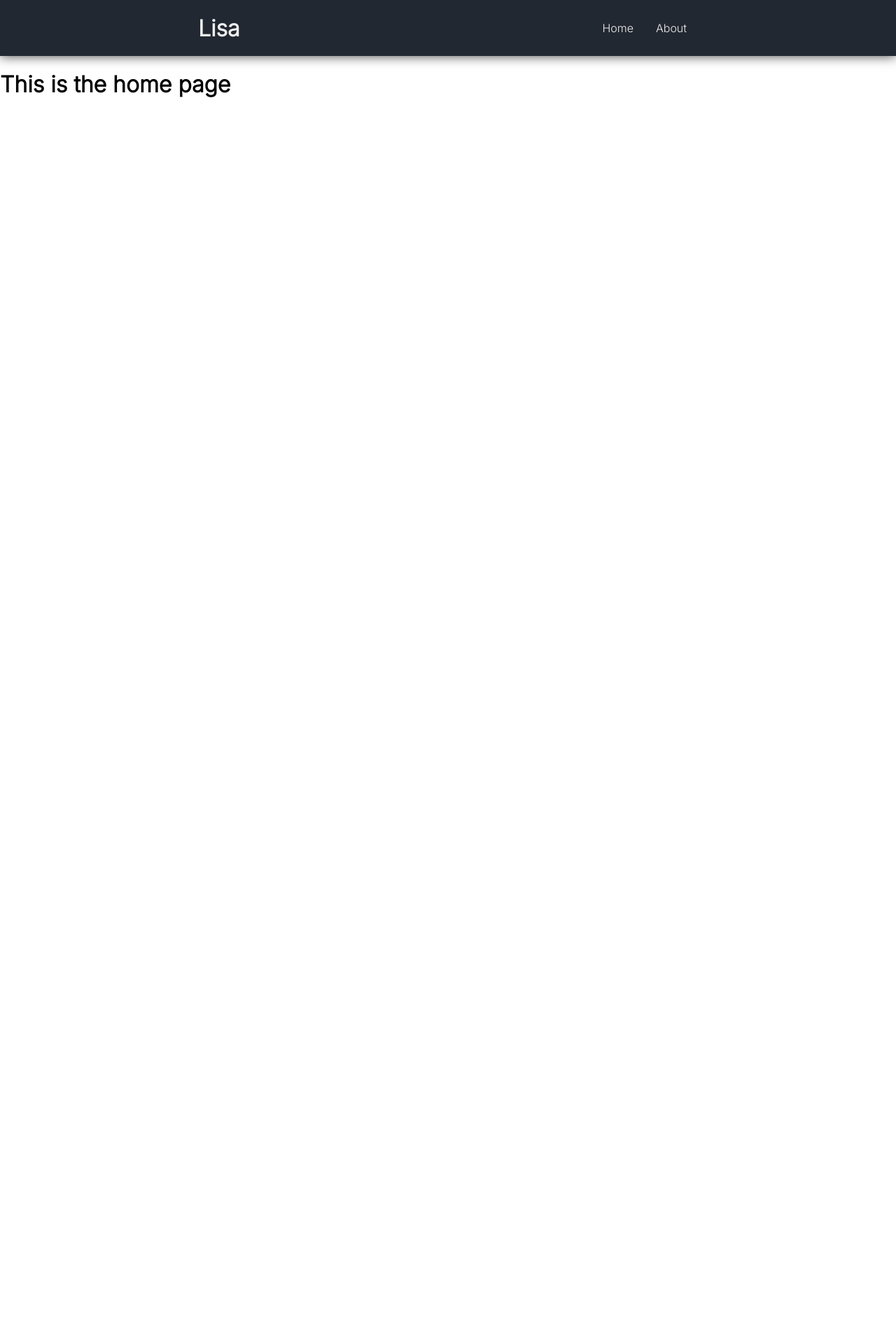
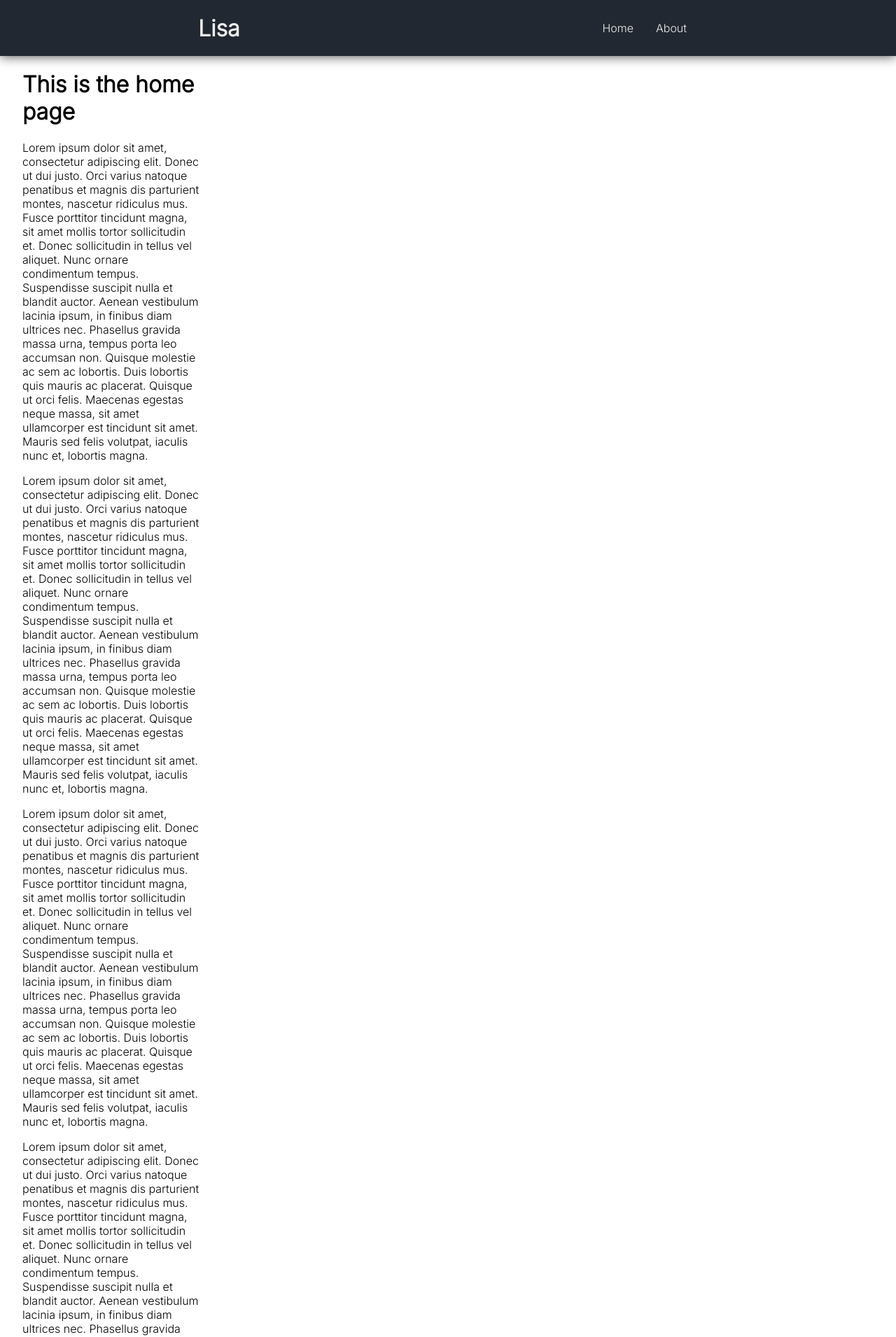
Before and after one commit to avlrd/Lisa, a Vue app: page / in a window 1280 px wide. Shown: the top 1911 px of the page at 70% size. Before the commit the page ends 800 px from the top, so only its background shows below. Built offline with nearby package versions, Linux system fonts and the light colour scheme.

Commit message:
Footer init

```diff
--- a/src/App.vue
+++ b/src/App.vue
@@ -1,10 +1,13 @@
 <script setup lang="ts">
 	import { RouterView } from 'vue-router'
 	import Header from './components/header.vue'
+	import Footer from './components/footer.vue'
 </script>
 
 <template>
 	<Header />
 
 	<RouterView />
+
+	<Footer />
 </template>
--- /dev/null
+++ b/src/components/footer.vue
@@ -0,0 +1,23 @@
+<script setup lang="ts">
+</script>
+
+<template>
+	<footer>
+		<div class="wrapper">
+			<span>Arthur Villard</span>
+
+		</div>
+	</footer>
+</template>
+
+<style scoped>
+	footer {
+		background-color: rgb(0, 173, 181);
+		padding: 20px 0;
+	}
+
+	.wrapper {
+		margin: 0 auto;
+		padding: 0 20px;
+	}
+</style>
--- a/src/views/HomeView.vue
+++ b/src/views/HomeView.vue
@@ -1,5 +1,20 @@
 <template>
 	<main>
 		<h1>This is the home page</h1>
+		<p>Lorem ipsum dolor sit amet, consectetur adipiscing elit. Donec ut dui justo. Orci varius natoque penatibus et magnis dis parturient montes, nascetur ridiculus mus. Fusce porttitor tincidunt magna, sit amet mollis tortor sollicitudin et. Donec sollicitudin in tellus vel aliquet. Nunc ornare condimentum tempus. Suspendisse suscipit nulla et blandit auctor. Aenean vestibulum lacinia ipsum, in finibus diam ultrices nec. Phasellus gravida massa urna, tempus porta leo accumsan non. Quisque molestie ac sem ac lobortis. Duis lobortis quis mauris ac placerat. Quisque ut orci felis. Maecenas egestas neque massa, sit amet ullamcorper est tincidunt sit amet. Mauris sed felis volutpat, iaculis nunc et, lobortis magna. </p>
+		<p>Lorem ipsum dolor sit amet, consectetur adipiscing elit. Donec ut dui justo. Orci varius natoque penatibus et magnis dis parturient montes, nascetur ridiculus mus. Fusce porttitor tincidunt magna, sit amet mollis tortor sollicitudin et. Donec sollicitudin in tellus vel aliquet. Nunc ornare condimentum tempus. Suspendisse suscipit nulla et blandit auctor. Aenean vestibulum lacinia ipsum, in finibus diam ultrices nec. Phasellus gravida massa urna, tempus porta leo accumsan non. Quisque molestie ac sem ac lobortis. Duis lobortis quis mauris ac placerat. Quisque ut orci felis. Maecenas egestas neque massa, sit amet ullamcorper est tincidunt sit amet. Mauris sed felis volutpat, iaculis nunc et, lobortis magna. </p>
+		<p>Lorem ipsum dolor sit amet, consectetur adipiscing elit. Donec ut dui justo. Orci varius natoque penatibus et magnis dis parturient montes, nascetur ridiculus mus. Fusce porttitor tincidunt magna, sit amet mollis tortor sollicitudin et. Donec sollicitudin in tellus vel aliquet. Nunc ornare condimentum tempus. Suspendisse suscipit nulla et blandit auctor. Aenean vestibulum lacinia ipsum, in finibus diam ultrices nec. Phasellus gravida massa urna, tempus porta leo accumsan non. Quisque molestie ac sem ac lobortis. Duis lobortis quis mauris ac placerat. Quisque ut orci felis. Maecenas egestas neque massa, sit amet ullamcorper est tincidunt sit amet. Mauris sed felis volutpat, iaculis nunc et, lobortis magna. </p>
+		<p>Lorem ipsum dolor sit amet, consectetur adipiscing elit. Donec ut dui justo. Orci varius natoque penatibus et magnis dis parturient montes, nascetur ridiculus mus. Fusce porttitor tincidunt magna, sit amet mollis tortor sollicitudin et. Donec sollicitudin in tellus vel aliquet. Nunc ornare condimentum tempus. Suspendisse suscipit nulla et blandit auctor. Aenean vestibulum lacinia ipsum, in finibus diam ultrices nec. Phasellus gravida massa urna, tempus porta leo accumsan non. Quisque molestie ac sem ac lobortis. Duis lobortis quis mauris ac placerat. Quisque ut orci felis. Maecenas egestas neque massa, sit amet ullamcorper est tincidunt sit amet. Mauris sed felis volutpat, iaculis nunc et, lobortis magna. </p>
+		<p>Lorem ipsum dolor sit amet, consectetur adipiscing elit. Donec ut dui justo. Orci varius natoque penatibus et magnis dis parturient montes, nascetur ridiculus mus. Fusce porttitor tincidunt magna, sit amet mollis tortor sollicitudin et. Donec sollicitudin in tellus vel aliquet. Nunc ornare condimentum tempus. Suspendisse suscipit nulla et blandit auctor. Aenean vestibulum lacinia ipsum, in finibus diam ultrices nec. Phasellus gravida massa urna, tempus porta leo accumsan non. Quisque molestie ac sem ac lobortis. Duis lobortis quis mauris ac placerat. Quisque ut orci felis. Maecenas egestas neque massa, sit amet ullamcorper est tincidunt sit amet. Mauris sed felis volutpat, iaculis nunc et, lobortis magna. </p>
+		<p>Lorem ipsum dolor sit amet, consectetur adipiscing elit. Donec ut dui justo. Orci varius natoque penatibus et magnis dis parturient montes, nascetur ridiculus mus. Fusce porttitor tincidunt magna, sit amet mollis tortor sollicitudin et. Donec sollicitudin in tellus vel aliquet. Nunc ornare condimentum tempus. Suspendisse suscipit nulla et blandit auctor. Aenean vestibulum lacinia ipsum, in finibus diam ultrices nec. Phasellus gravida massa urna, tempus porta leo accumsan non. Quisque molestie ac sem ac lobortis. Duis lobortis quis mauris ac placerat. Quisque ut orci felis. Maecenas egestas neque massa, sit amet ullamcorper est tincidunt sit amet. Mauris sed felis volutpat, iaculis nunc et, lobortis magna. </p>
+		<p>Lorem ipsum dolor sit amet, consectetur adipiscing elit. Donec ut dui justo. Orci varius natoque penatibus et magnis dis parturient montes, nascetur ridiculus mus. Fusce porttitor tincidunt magna, sit amet mollis tortor sollicitudin et. Donec sollicitudin in tellus vel aliquet. Nunc ornare condimentum tempus. Suspendisse suscipit nulla et blandit auctor. Aenean vestibulum lacinia ipsum, in finibus diam ultrices nec. Phasellus gravida massa urna, tempus porta leo accumsan non. Quisque molestie ac sem ac lobortis. Duis lobortis quis mauris ac placerat. Quisque ut orci felis. Maecenas egestas neque massa, sit amet ullamcorper est tincidunt sit amet. Mauris sed felis volutpat, iaculis nunc et, lobortis magna. </p>
+		<p>Lorem ipsum dolor sit amet, consectetur adipiscing elit. Donec ut dui justo. Orci varius natoque penatibus et magnis dis parturient montes, nascetur ridiculus mus. Fusce porttitor tincidunt magna, sit amet mollis tortor sollicitudin et. Donec sollicitudin in tellus vel aliquet. Nunc ornare condimentum tempus. Suspendisse suscipit nulla et blandit auctor. Aenean vestibulum lacinia ipsum, in finibus diam ultrices nec. Phasellus gravida massa urna, tempus porta leo accumsan non. Quisque molestie ac sem ac lobortis. Duis lobortis quis mauris ac placerat. Quisque ut orci felis. Maecenas egestas neque massa, sit amet ullamcorper est tincidunt sit amet. Mauris sed felis volutpat, iaculis nunc et, lobortis magna. </p>
+		<p>Lorem ipsum dolor sit amet, consectetur adipiscing elit. Donec ut dui justo. Orci varius natoque penatibus et magnis dis parturient montes, nascetur ridiculus mus. Fusce porttitor tincidunt magna, sit amet mollis tortor sollicitudin et. Donec sollicitudin in tellus vel aliquet. Nunc ornare condimentum tempus. Suspendisse suscipit nulla et blandit auctor. Aenean vestibulum lacinia ipsum, in finibus diam ultrices nec. Phasellus gravida massa urna, tempus porta leo accumsan non. Quisque molestie ac sem ac lobortis. Duis lobortis quis mauris ac placerat. Quisque ut orci felis. Maecenas egestas neque massa, sit amet ullamcorper est tincidunt sit amet. Mauris sed felis volutpat, iaculis nunc et, lobortis magna. </p>
 	</main>
 </template>
+<style scoped>
+	main {
+		padding: 0 2rem;
+		width: 20%;
+	}
+</style>
```
